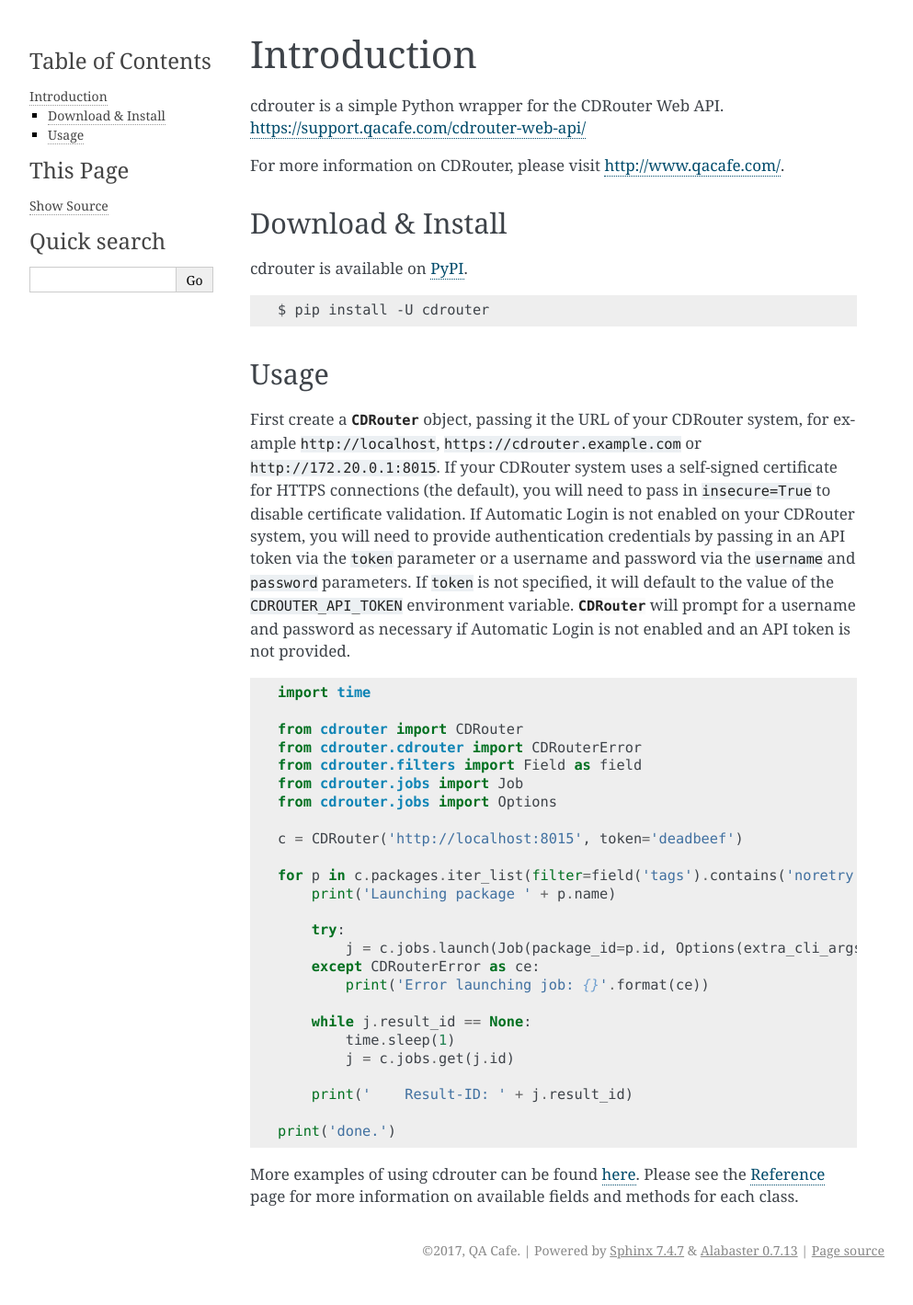
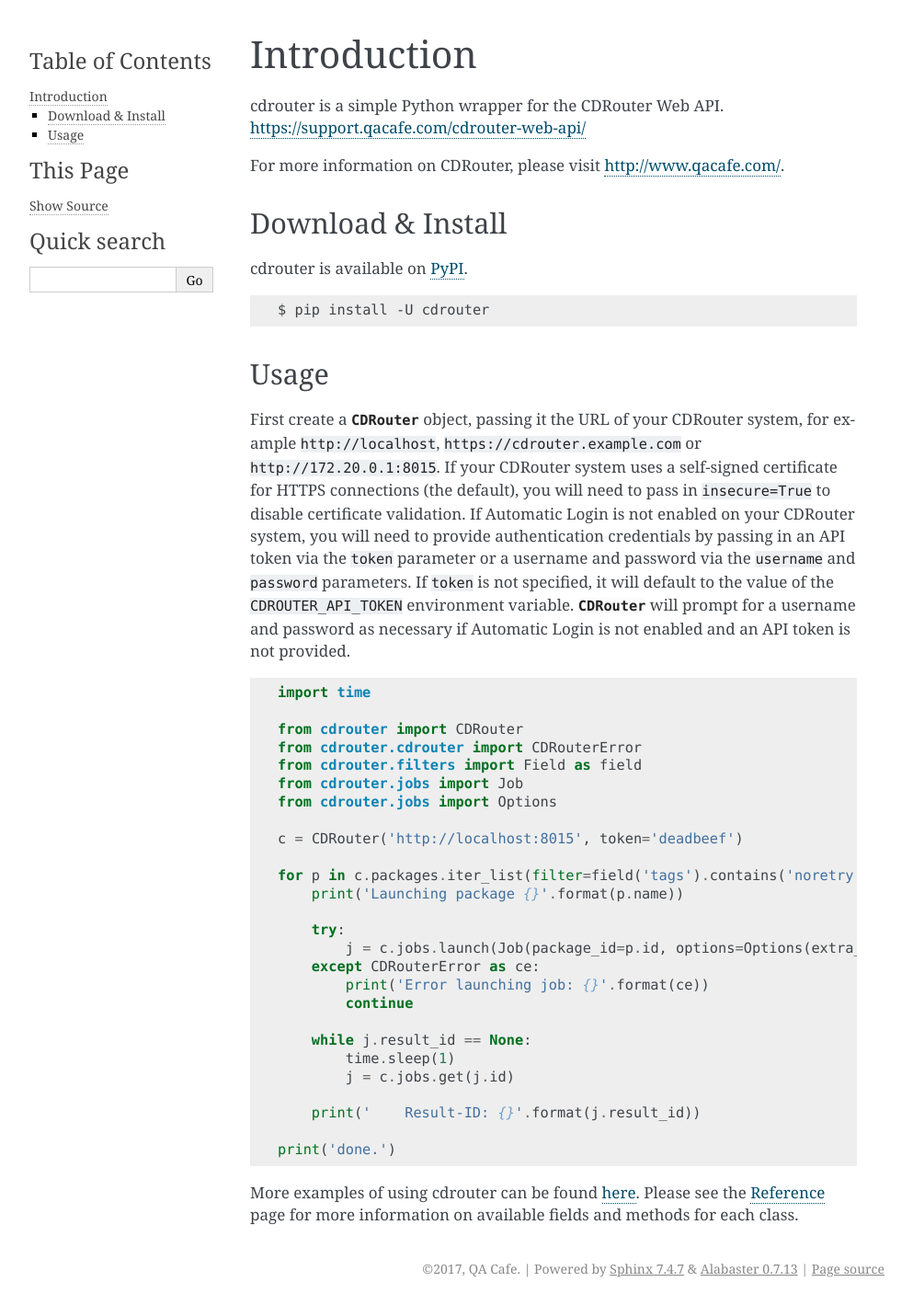
Before and after one commit to qacafe/cdrouter.py, a Sphinx documentation site: the page built from docs/introduction.rst, in a window 1280 px wide. Shown: the whole page at 92% size, without its empty margins (148-1141 px from the left). Built offline with Sphinx 7.4.7, drawn with Linux system fonts in a browser that asks for light colours.

Commit message:
Fix error in introduction
Update the example code in the introduction to fix a few errors.

```diff
--- a/docs/introduction.rst
+++ b/docs/introduction.rst
@@ -49,18 +49,19 @@
     c = CDRouter('http://localhost:8015', token='deadbeef')
 
     for p in c.packages.iter_list(filter=field('tags').contains('noretry')):
-        print('Launching package ' + p.name)
+        print('Launching package {}'.format(p.name))
 
         try:
-            j = c.jobs.launch(Job(package_id=p.id, Options(extra_cli_args='-testvar myvar=example')))
+            j = c.jobs.launch(Job(package_id=p.id, options=Options(extra_cli_args='-testvar myvar=example')))
         except CDRouterError as ce:
             print('Error launching job: {}'.format(ce))
+            continue
 
         while j.result_id == None:
             time.sleep(1)
             j = c.jobs.get(j.id)
 
-        print('    Result-ID: ' + j.result_id)
+        print('    Result-ID: {}'.format(j.result_id))
 
     print('done.')
 
```
